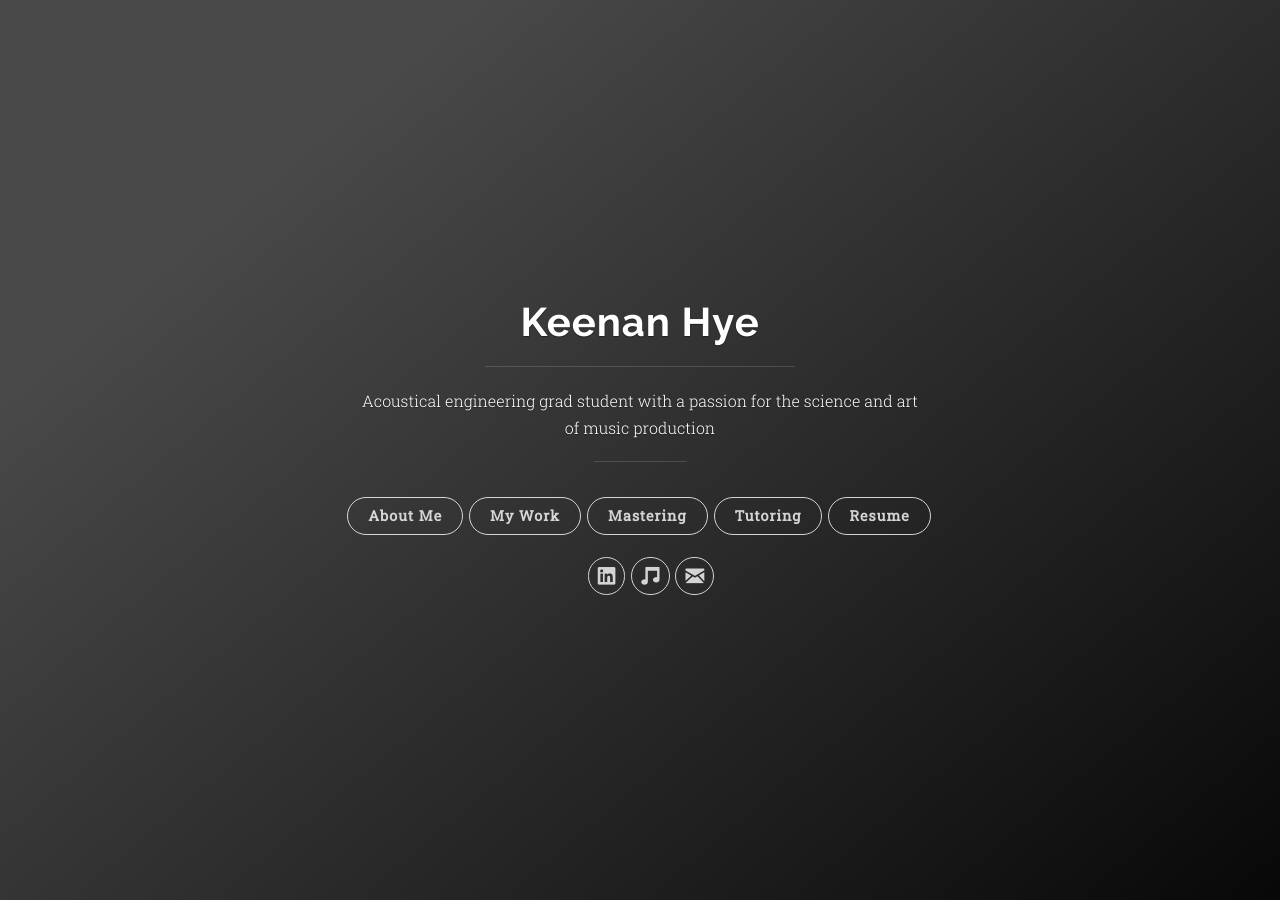
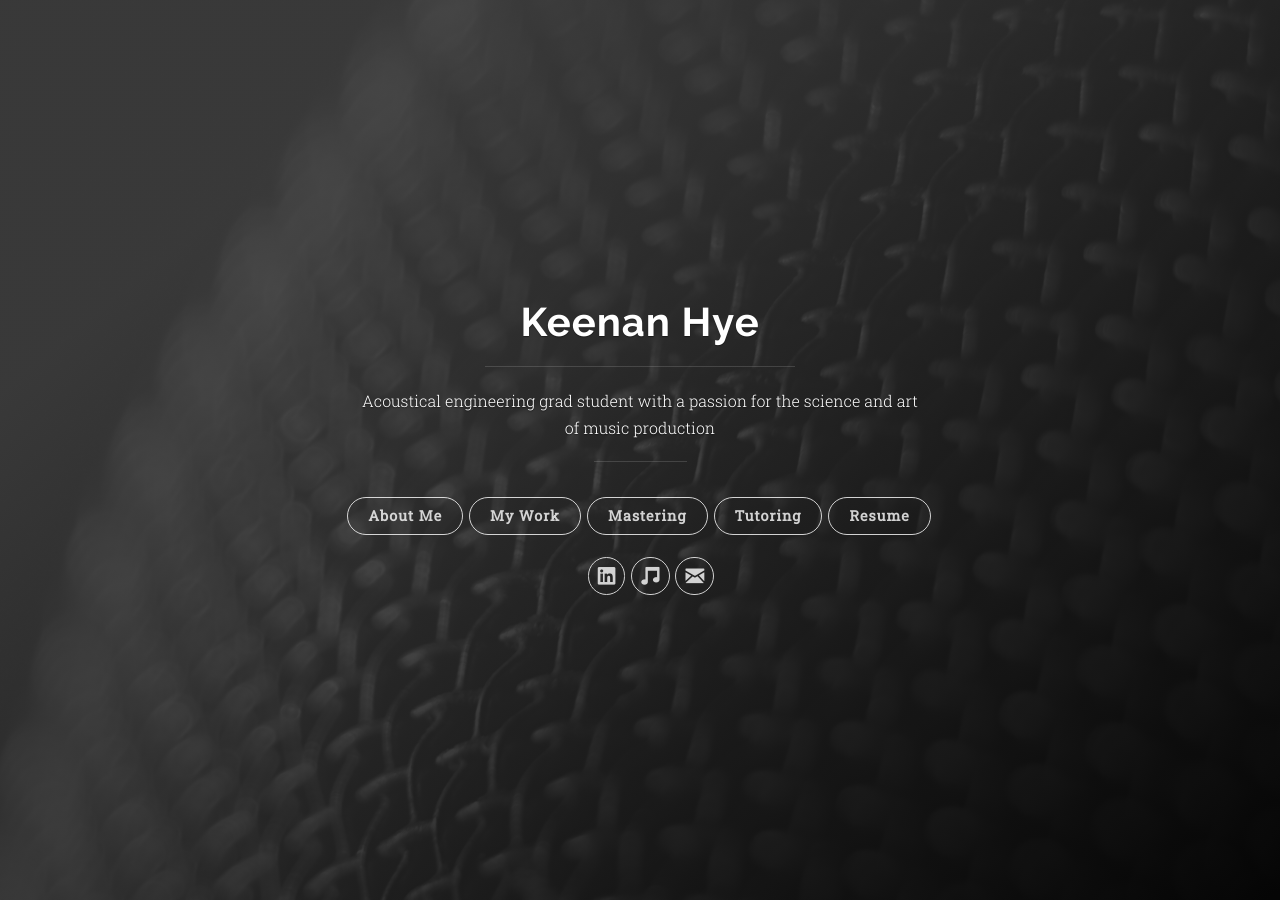
Before and after one commit to keenanhye/keenanhye.github.io, a Jekyll site: the page built from tags.md, in a window 1280 px wide. Built offline with Jekyll 4.4.1, drawn with Linux system fonts in a browser that asks for light colours; nearby versions of some CDN libraries.

Commit message:
bug fixing

```diff
--- a/_includes/head.html
+++ b/_includes/head.html
@@ -20,24 +20,24 @@
   <meta property="og:title" content="{{ site.title }}">
   <meta property="og:description" content="{{ site.description }}">
 
-  <link rel="apple-touch-icon" sizes="57x57" href="{{ "images/favicons/apple-touch-icon-57x57.png" | prepend: site.baseurl }}">
-  <link rel="apple-touch-icon" sizes="60x60" href="{{ "images/favicons/apple-touch-icon-60x60.png" | prepend: site.baseurl }}">
-  <link rel="apple-touch-icon" sizes="72x72" href="{{ "images/favicons/apple-touch-icon-72x72.png" | prepend: site.baseurl }}">
-  <link rel="apple-touch-icon" sizes="76x76" href="{{ "images/favicons/apple-touch-icon-76x76.png" | prepend: site.baseurl }}">
-  <link rel="apple-touch-icon" sizes="114x114" href="{{ "images/favicons/apple-touch-icon-114x114.png" | prepend: site.baseurl }}">
-  <link rel="apple-touch-icon" sizes="120x120" href="{{ "images/favicons/apple-touch-icon-120x120.png" | prepend: site.baseurl }}">
-  <link rel="apple-touch-icon" sizes="144x144" href="{{ "images/favicons/apple-touch-icon-144x144.png" | prepend: site.baseurl }}">
-  <link rel="apple-touch-icon" sizes="152x152" href="{{ "images/favicons/apple-touch-icon-152x152.png" | prepend: site.baseurl }}">
-  <link rel="apple-touch-icon" sizes="180x180" href="{{ "images/favicons/apple-touch-icon-180x180.png" | prepend: site.baseurl }}">
-  <link rel="icon" type="image/png" href="{{ "images/favicons/favicon-32x32.png" | prepend: site.baseurl }}" sizes="32x32">
-  <link rel="icon" type="image/png" href="{{ "images/favicons/favicon-194x194.png" | prepend: site.baseurl }}" sizes="194x194">
-  <link rel="icon" type="image/png" href="{{ "images/favicons/favicon-96x96.png" | prepend: site.baseurl }}" sizes="96x96">
-  <link rel="icon" type="image/png" href="{{ "images/favicons/android-chrome-192x192.png" | prepend: site.baseurl }}" sizes="192x192">
-  <link rel="icon" type="image/png" href="{{ "images/favicons/favicon-16x16.png" | prepend: site.baseurl }}" sizes="16x16">
-  <link rel="manifest" href="{{ "images/favicons/manifest.json" | prepend: site.baseurl }}">
-  <link rel="shortcut icon" href="{{ "images/favicons/favicon.ico" | prepend: site.baseurl }}">
+  <link rel="apple-touch-icon" sizes="57x57" href="/images/favicons/apple-touch-icon-57x57.png">
+  <link rel="apple-touch-icon" sizes="60x60" href="/images/favicons/apple-touch-icon-60x60.png">
+  <link rel="apple-touch-icon" sizes="72x72" href="/images/favicons/apple-touch-icon-72x72.png">
+  <link rel="apple-touch-icon" sizes="76x76" href="/images/favicons/apple-touch-icon-76x76.png">
+  <link rel="apple-touch-icon" sizes="114x114" href="/images/favicons/apple-touch-icon-114x114.png">
+  <link rel="apple-touch-icon" sizes="120x120" href="/images/favicons/apple-touch-icon-120x120.png">
+  <link rel="apple-touch-icon" sizes="144x144" href="/images/favicons/apple-touch-icon-144x144.png">
+  <link rel="apple-touch-icon" sizes="152x152" href="/images/favicons/apple-touch-icon-152x152.png">
+  <link rel="apple-touch-icon" sizes="180x180" href="/images/favicons/apple-touch-icon-180x180.png">
+  <link rel="icon" type="image/png" href="/images/favicons/favicon-32x32.png" sizes="32x32">
+  <link rel="icon" type="image/png" href="/images/favicons/favicon-194x194.png" sizes="194x194">
+  <link rel="icon" type="image/png" href="/images/favicons/favicon-96x96.png" sizes="96x96">
+  <link rel="icon" type="image/png" href="/images/favicons/android-chrome-192x192.png" sizes="192x192">
+  <link rel="icon" type="image/png" href="/images/favicons/favicon-16x16.png" sizes="16x16">
+  <link rel="manifest" href="/images/favicons/manifest.json">
+  <link rel="shortcut icon" href="/images/favicons/favicon.ico">
   <meta name="msapplication-TileColor" content="#ffc40d">
-  <meta name="msapplication-TileImage" content="{{ "images/favicons/mstile-144x144.png" | prepend: site.baseurl }}">
+  <meta name="msapplication-TileImage" content="/images/favicons/mstile-144x144.png">
   <meta name="theme-color" content="#ffffff">
 
   <link rel="stylesheet" href="/css/main.css">
--- a/_includes/header.html
+++ b/_includes/header.html
@@ -3,12 +3,12 @@
   <i class="icon icon-x-circle btn-mobile-close__icon hidden"></i>
 </span>
 
-<header class="panel-cover" style="background-image: url({{ "images/cover.jpg" | prepend: site.baseurl }})">
+<header class="panel-cover" style="background-image: url(/images/cover.jpg)">
   <div class="panel-main">
 
     <div class="panel-main__inner panel-inverted">
     <div class="panel-main__content">
-        <a href="{{ site.baseurl }}" title="link to home of {{ site.title }}">
+        <a href="/" title="link to home of {{ site.title }}">
           <!-- <img src="{{ "images/profile.png" | prepend: site.baseurl }}" class="user-image" alt="My Profile Photo"> -->
           <h1 class="panel-cover__title panel-title">{{ site.title }}</h1>
         </a>
@@ -26,7 +26,7 @@
 
           <nav class="cover-navigation cover-navigation--primary">
             <ul class="navigation">
-              <li class="navigation__item"><a href="{{ site.baseurl }}blog/" title="link to my portfolio" class="blog-button">My Work</a></li>
+              <li class="navigation__item"><a href="/blog/" title="link to my portfolio" class="blog-button">My Work</a></li>
             </ul>
           </nav>
 
```
